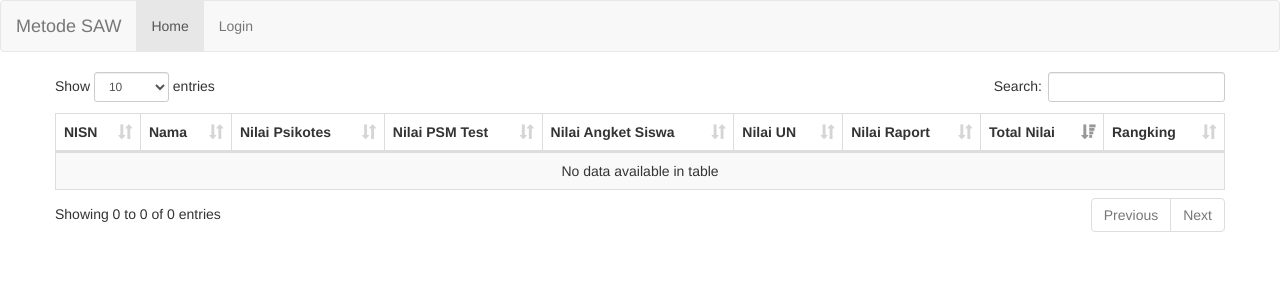
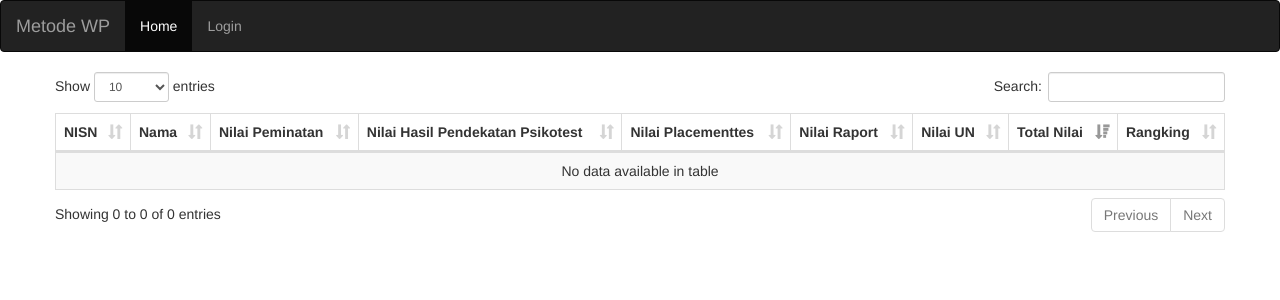
Before and after one commit to RizkiMufrizal/Metode-WP, a CodeIgniter app: page /Metode-WP/ in a window 1280 px wide. Shown: the top 300 px of the page. Run offline with CodeIgniter, Linux system fonts and the light colour scheme; data that the repository does not hold is empty.

Commit message:
update index view

```diff
--- a/application/views/IndexView.php
+++ b/application/views/IndexView.php
@@ -1,25 +1,23 @@
 <!DOCTYPE html>
 <!--
-
-    @Author Rizki Mufrizal <mufrizalrizki@gmail.com>
-    @Since May 29, 2016
-    @Time 1:59:11 AM
+    @Author Rizki Mufrizal <mufrizalrizki@gmail.com> <https://RizkiMufrizal.github.io>
+    @Since Jul 11, 2016
+    @Time 3:24:09 PM
     @Encoding UTF-8
-    @Project Metode-SAW
-    @Package Expression package is undefined on line 9, column 16 in Templates/Scripting/EmptyPHPWebPage.php.
-
+    @Project Metode-WP
+    @Package Expression package is undefined on line 8, column 16 in Templates/Scripting/EmptyPHPWebPage.php.
 -->
 <html>
     <head>
         <meta charset="UTF-8">
-        <title>Metode SAW</title>
+        <title>Metode WP</title>
 
         <link href="<?php echo base_url(); ?>assets/css/bootstrap.min.css" rel="stylesheet" type="text/css" />
         <link href="<?php echo base_url(); ?>assets/css/dataTables.bootstrap.min.css" rel="stylesheet" type="text/css" />
     </head>
     <body>
 
-        <nav class="navbar navbar-default">
+        <nav class="navbar navbar-inverse">
             <div class="container-fluid">
 
                 <div class="navbar-header">
@@ -28,7 +26,7 @@
                         <span class="icon-bar"></span> <span class="icon-bar"></span>
                         <span class="icon-bar"></span>
                     </button>
-                    <a class="navbar-brand" href="#">Metode SAW</a>
+                    <a class="navbar-brand" href="#">Metode WP</a>
                 </div>
                 <div class="collapse navbar-collapse" id="bs-example-navbar-collapse-1">
                     <ul class="nav navbar-nav">
@@ -50,17 +48,19 @@
                         <tr>
                             <th>NISN</th>
                             <th>Nama</th>
-                            <th>Nilai Psikotes</th>
-                            <th>Nilai PSM Test</th>
-                            <th>Nilai Angket Siswa</th>
+                            <th>Nilai Peminatan</th>
+                            <th>Nilai Hasil Pendekatan Psikotest</th>
+                            <th>Nilai Placementtes</th>
+                            <th>Nilai Raport</th>
                             <th>Nilai UN</th>
-                            <th>Nilai Raport</th>
                             <th>Total Nilai</th>
                             <th>Rangking</th>
                         </tr>
                     </thead>
                     <tbody>
-                        <?php $i = 0; foreach ($normalisasi as $n) { ++$i; ?>
+                        <?php $i = 0;
+                        foreach ($normalisasi as $n) {
+                            ++$i; ?>
                             <tr>
                                 <td><?php echo $n->nisn; ?></td>
                                 <td><?php echo $n->nama; ?></td>
```
